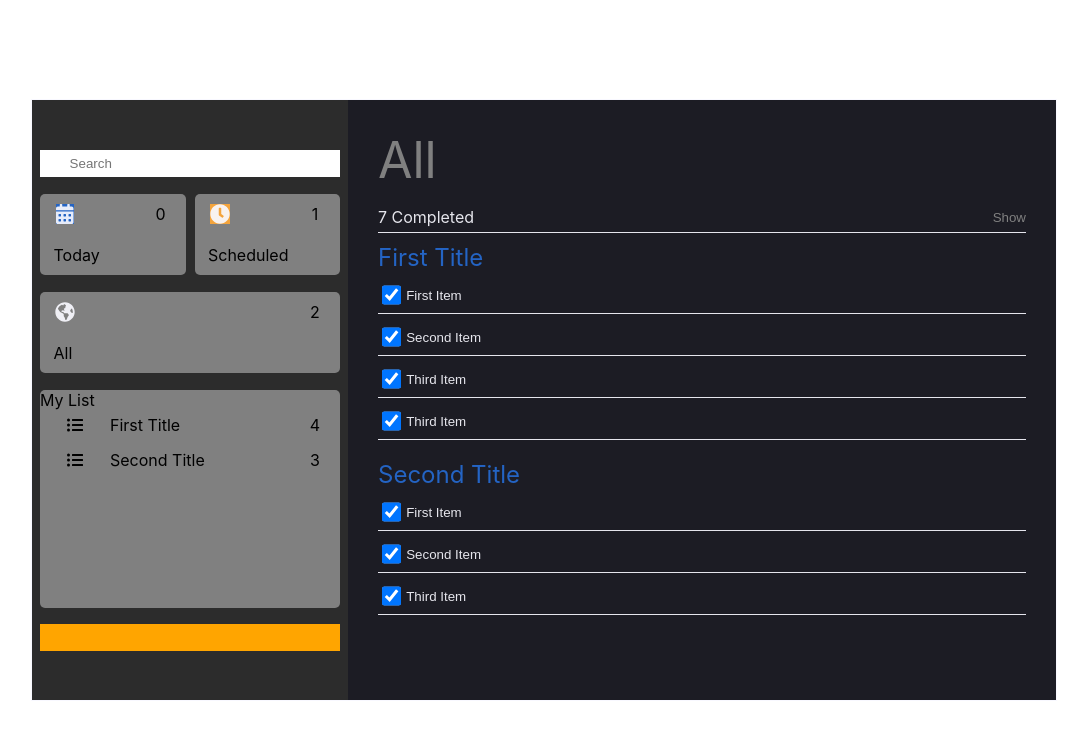
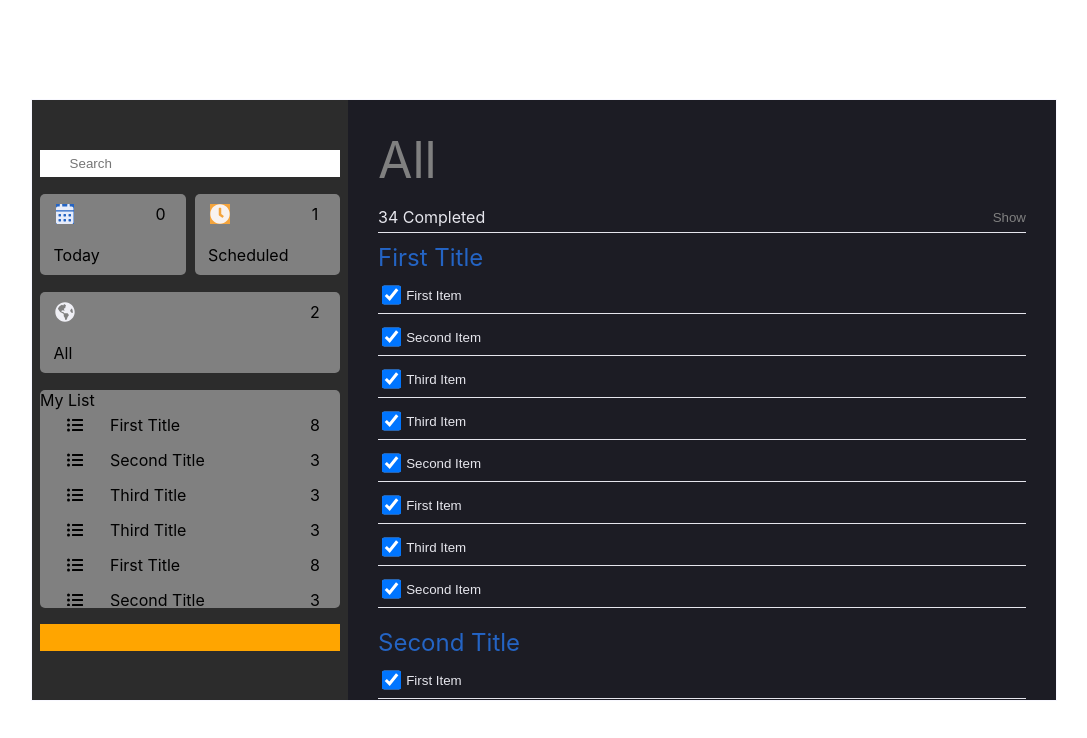
Before and after one commit to AdityaSharma6/todo-app-frontend, a React (Create React App) app: page / in a window 1280 px wide. Shown: the top 738 px of the page, without its empty margins (96-1183 px from the left). Built offline with nearby package versions, Linux system fonts and the light colour scheme.

Commit message:
Added overflow to my-list container and list-collection container

```diff
--- a/src/App.tsx
+++ b/src/App.tsx
@@ -37,7 +37,7 @@ var dummyItem3: Item = {
 var dummyList: List = {
     title: 'First Title',
     creationDate: Date().toString(),
-    items: [dummyItem1, dummyItem2, dummyItem3, dummyItem3],
+    items: [dummyItem1, dummyItem2, dummyItem3, dummyItem3, dummyItem2, dummyItem1, dummyItem3, dummyItem2],
     displayStatus: DisplayStatus.All,
 };
 
@@ -48,7 +48,14 @@ var dummyList2: List = {
     displayStatus: DisplayStatus.All,
 };
 
-var dummyLists: List[] = [dummyList, dummyList2];
+var dummyList3: List = {
+    title: 'Third Title',
+    creationDate: Date().toString(),
+    items: [dummyItem3, dummyItem2, dummyItem1],
+    displayStatus: DisplayStatus.All,
+};
+
+var dummyLists: List[] = [dummyList, dummyList2, dummyList3, dummyList3, dummyList, dummyList2, dummyList3, dummyList3];
 
 var dummyBody: Body = {
     displayStatus: DisplayStatus.All,
--- a/src/BodyComponentFolder/BodyComponent.css
+++ b/src/BodyComponentFolder/BodyComponent.css
@@ -61,3 +61,7 @@
     color: var(--super-light-grey);
     outline: none;
 }
+
+.list-collection-container {
+    overflow-y: scroll;
+}
--- a/src/BodyComponentFolder/BodyComponent.tsx
+++ b/src/BodyComponentFolder/BodyComponent.tsx
@@ -103,7 +103,10 @@ export const BodyComponent: FunctionComponent<Body> = (props: Body) => {
                 {displayStatus()}
             </div>
             {countCompleted(getListsToDisplay())}
-            {accumulateLists()}
+            <div className={'list-collection-container'}>
+                {accumulateLists()}
+            </div>
+
         </div>
     );
 };
```
